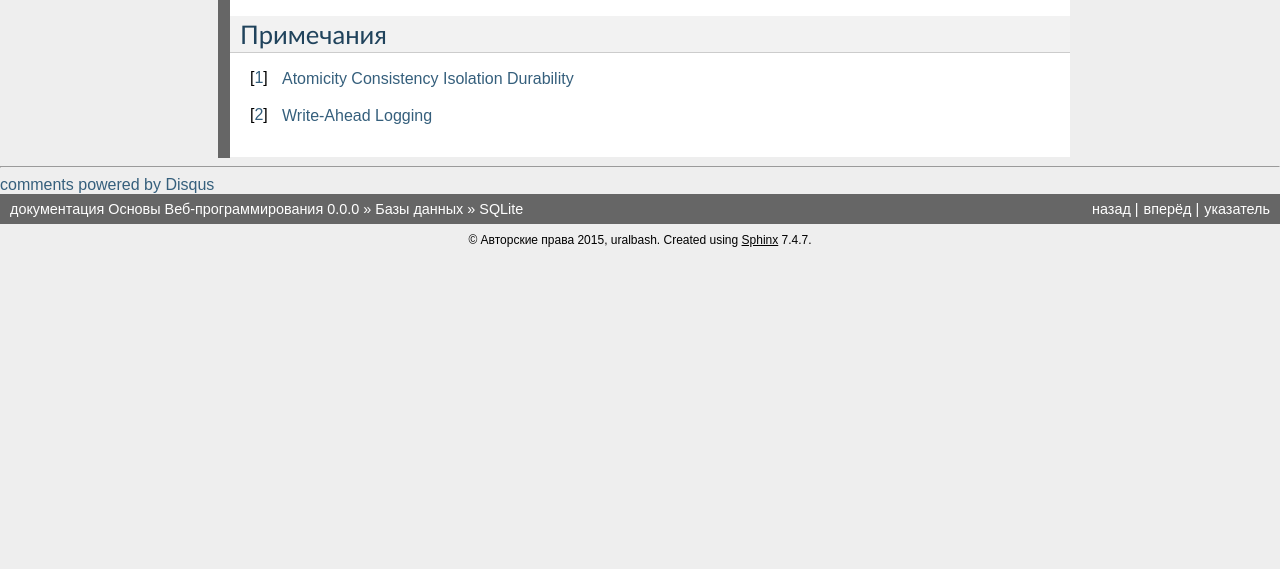
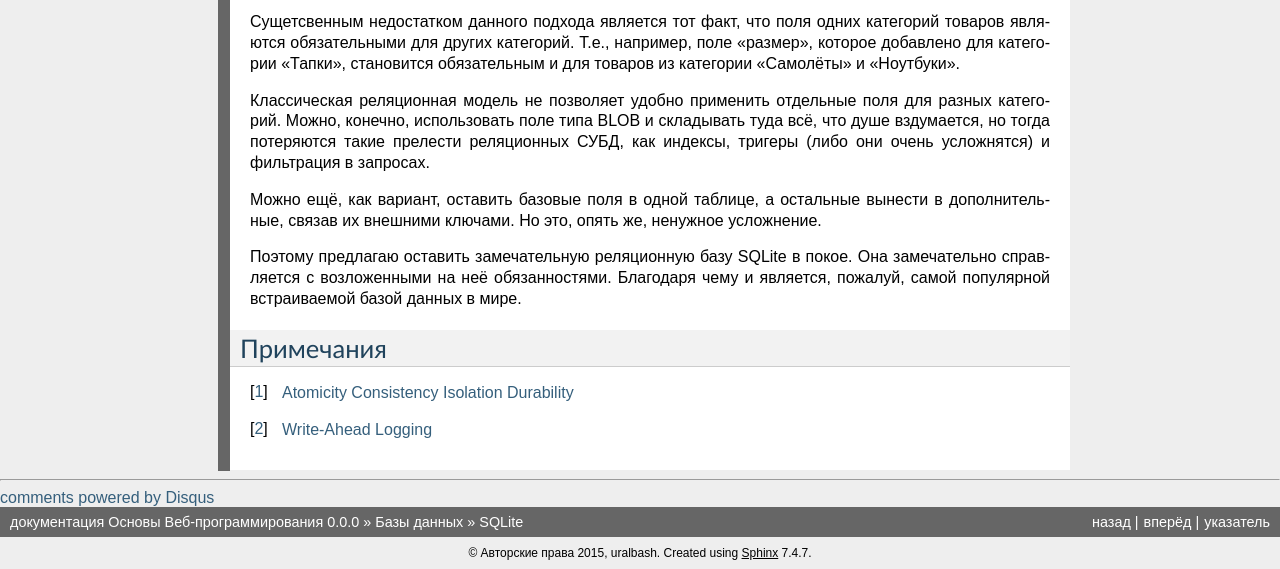
Before and after one commit to ustu/lectures.www, a Sphinx documentation site: the page built from docs/databases/sqlite.rst, in a window 1280 px wide and 900 px high, scrolled down 2284 px, cut to the strip 331-900 px from the top of the window. Built offline with Sphinx 7.4.7, drawn with Linux system fonts in a browser that asks for light colours; comment, search, counter and statistics services are not loaded; before the commit the page ends 2871 px from its top, so only the background shows below that.

Commit message:
Complete "SQLite" part in section "Databases"

```diff
--- a/docs/databases/sqlite.rst
+++ b/docs/databases/sqlite.rst
@@ -34,7 +34,7 @@ SQLite — компактная встраиваемая реляционная
 * Частично реализован **ALTER TABLE**. Доступны только **RENAME TABLE** и **ADD COLUMN**.
 * Частичная поддержка тригеров. Доступены только **FOR EACH ROW** тригеры.
 * Запись во **VIEWS**. В SQLite **VIEWS** доступны только на чтение. Частично обходится через тригеры.
-* В силу реализации базы данных, как единственного файла и отхода от концепции "клиент-сервер", не используются возможности **GRANT** и **REVOKE**
+* В силу реализации базы данных, как единственного файла и отхода от концепции "клиент-сервер", не используются возможности **GRANT** и **REVOKE**.
 * По умолчанию отключены внешние ключи. Это сделано для обратной совместимости.
 
 Типизация
@@ -94,6 +94,13 @@ SQLite использует динамическое типизирование
    :language: sql
    :linenos:
 
+Сущетсвенным недостатком данного подхода является тот факт, что поля одних категорий товаров являются обязательными для других категорий. Т.е., например, поле "размер", которое добавлено для категории "Тапки", становится обязательным и для товаров из категории "Самолёты" и "Ноутбуки".
+
+Классическая реляционная модель не позволяет удобно применить отдельные поля для разных категорий. Можно, конечно, использовать поле типа BLOB и складывать туда всё, что душе вздумается, но тогда потеряются такие прелести реляционных СУБД, как индексы, тригеры (либо они очень усложнятся) и фильтрация в запросах.
+
+Можно ещё, как вариант, оставить базовые поля в одной таблице, а остальные вынести в дополнительные, связав их внешними ключами. Но это, опять же, ненужное усложнение.
+
+Поэтому предлагаю оставить замечательную реляционную базу SQLite в покое. Она замечательно справляется с возложенными на неё обязанностями. Благодаря чему и является, пожалуй, самой популярной встраиваемой базой данных в мире.
 
 Примечания
 ----------
```
Also changed, not shown: 4 other files.
